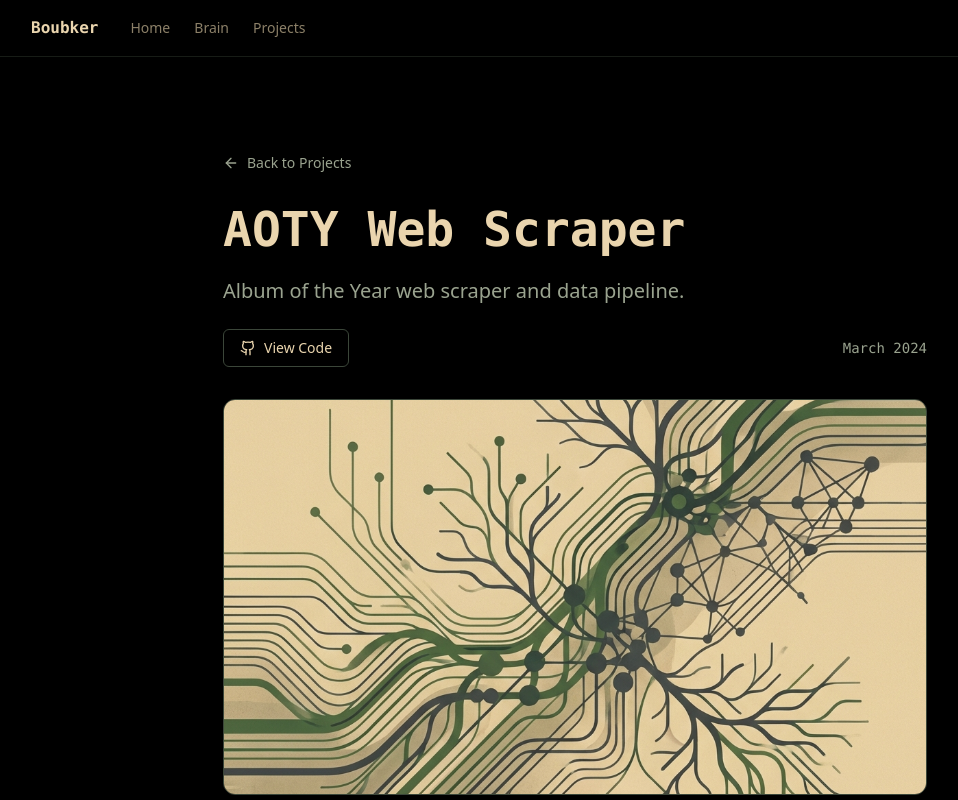
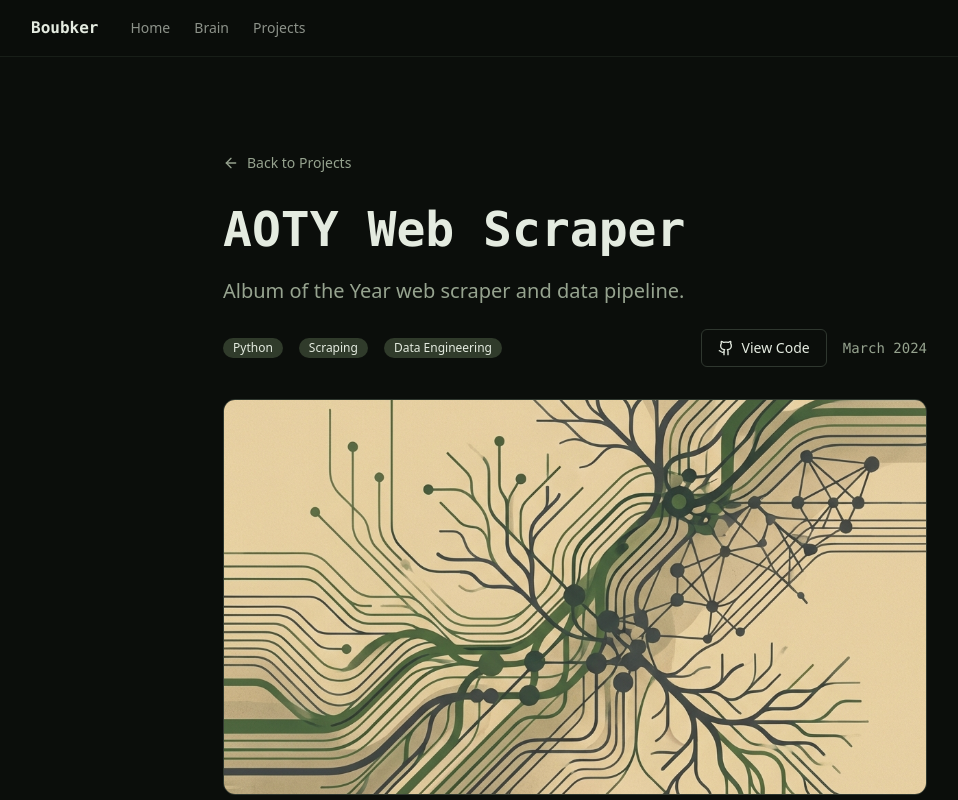
Before and after one commit to boubker98/Portfolio_Website, a Next.js app: page /projects/aoty-scraper in a window 1280 px wide. Shown: the top 800 px of the page, without its empty margins (65-1023 px from the left). Built offline with nearby package versions, Linux system fonts and the light colour scheme.

Commit message:
feat: Apply a new 'Forest Theme' with an updated color palette, introduce a reusable tag component, and adjust graph colors.

```diff
--- a/src/app/brain/[slug]/page.tsx
+++ b/src/app/brain/[slug]/page.tsx
@@ -76,7 +76,7 @@ export default async function NotePage({ params }: PageProps) {
               {post.tags.map((tag) => (
                 <span
                   key={tag}
-                  className="px-2 py-1 bg-secondary rounded-md text-xs font-medium"
+                  className="tag"
                 >
                   #{tag}
                 </span>
--- a/src/app/globals.css
+++ b/src/app/globals.css
@@ -29,67 +29,42 @@
 
 @layer base {
   :root {
-    /* Forest Theme - Light Mode (Inverted/Adapted) */
-    --background: hsl(39 58% 95%); /* Very light beige */
-    --foreground: hsl(111 12% 12%); /* Dark Green/Black text */
+    /* Forest Theme - Forced Dark Mode */
+    --background: hsl(120 10% 5%); /* Very dark forest green/black */
+    --foreground: hsl(100 20% 90%); /* Pale sage green */
 
-    --card: hsl(39 58% 98%);
-    --card-foreground: hsl(111 12% 12%);
+    --card: hsl(120 8% 8%);
+    --card-foreground: hsl(100 20% 90%);
 
-    --popover: hsl(39 58% 98%);
-    --popover-foreground: hsl(111 12% 12%);
+    --popover: hsl(120 8% 8%);
+    --popover-foreground: hsl(100 20% 90%);
 
-    --primary: hsl(90 33% 38%); /* Medium Green #628141 */
-    --primary-foreground: hsl(39 58% 90%);
+    --primary: hsl(100 40% 45%); /* Distinct Green */
+    --primary-foreground: hsl(120 10% 5%);
 
-    --secondary: hsl(86 33% 54%); /* Light Green #8BAE66 */
-    --secondary-foreground: hsl(111 12% 12%);
+    --secondary: hsl(100 15% 20%); /* Dark Green bg */
+    --secondary-foreground: hsl(100 20% 90%);
 
-    --muted: hsl(90 20% 90%);
-    --muted-foreground: hsl(111 10% 40%);
+    --muted: hsl(120 8% 15%);
+    --muted-foreground: hsl(100 10% 60%);
 
-    --accent: hsl(86 33% 80%);
-    --accent-foreground: hsl(111 12% 12%);
+    --accent: hsl(120 8% 15%);
+    --accent-foreground: hsl(100 20% 90%);
 
-    --destructive: hsl(0 84.2% 60.2%);
-    --destructive-foreground: hsl(0 0% 98%);
+    --destructive: hsl(0 62.8% 30.6%);
+    --destructive-foreground: hsl(100 20% 90%);
 
-    --border: hsl(90 20% 85%);
-    --input: hsl(90 20% 85%);
-    --ring: hsl(90 33% 38%);
+    --border: hsl(120 8% 20%);
+    --input: hsl(120 8% 20%);
+    --ring: hsl(100 40% 45%);
 
     --radius: 0.5rem;
   }
+}
 
-  .dark {
-    /* Forest Theme - Dark Mode (Requested Palette) */
-    --background: hsl(0 0% 0%); /* Solid Black #000000 */
-    --foreground: hsl(39 58% 80%); /* #EBD5AB (Beige) */
-
-    --card: hsl(111 12% 12%); /* Same as bg for seamless look, or slightly lighter */
-    --card-foreground: hsl(39 58% 80%);
-
-    --popover: hsl(111 12% 12%);
-    --popover-foreground: hsl(39 58% 80%);
-
-    --primary: hsl(90 33% 38%); /* #628141 */
-    --primary-foreground: hsl(39 58% 95%);
-
-    --secondary: hsl(86 33% 54%); /* #8BAE66 */
-    --secondary-foreground: hsl(111 12% 12%);
-
-    --muted: hsl(111 10% 20%);
-    --muted-foreground: hsl(86 10% 60%);
-
-    --accent: hsl(111 10% 20%);
-    --accent-foreground: hsl(39 58% 80%);
-
-    --destructive: hsl(0 62.8% 30.6%);
-    --destructive-foreground: hsl(39 58% 95%);
-
-    --border: hsl(111 10% 25%);
-    --input: hsl(111 10% 25%);
-    --ring: hsl(86 33% 54%);
+@layer components {
+  .tag {
+    @apply inline-flex items-center px-2.5 py-0.5 rounded-full text-xs font-medium bg-secondary text-secondary-foreground transition-colors hover:bg-secondary/80;
   }
 }
 
@@ -137,6 +112,11 @@ body {
   --tw-prose-th-borders: var(--border);
   --tw-prose-td-borders: var(--border);
 
+  /* Custom Link Styling */
+  .prose a {
+    @apply no-underline border-b border-primary/30 transition-colors hover:border-primary hover:bg-primary/10 rounded-sm px-0.5;
+  }
+
   /* Invert color overrides for dark mode since we use a custom palette */
   --tw-prose-invert-body: var(--foreground);
   --tw-prose-invert-headings: var(--foreground);
--- a/src/app/projects/[slug]/page.tsx
+++ b/src/app/projects/[slug]/page.tsx
@@ -37,8 +37,15 @@ export default async function ProjectPage({ params }: PageProps) {
         <h1 className="text-4xl md:text-5xl font-bold font-mono">{project.title}</h1>
         <p className="text-xl text-muted-foreground">{project.description}</p>
 
-        <div className="flex flex-wrap items-center gap-4 text-sm">
-          {project.demoUrl && (
+        <div className="flex flex-wrap items-center gap-4 text-sm mt-4">
+          {project.tags && project.tags.map((tag) => (
+             <span key={tag} className="tag">
+                {tag}
+             </span>
+          ))}
+
+          <div className="flex items-center gap-4 ml-auto">
+             {project.demoUrl && (
             <a
               href={project.demoUrl}
               target="_blank"
@@ -63,6 +70,7 @@ export default async function ProjectPage({ params }: PageProps) {
             {format(new Date(project.date), "MMMM yyyy")}
           </time>
         </div>
+      </div>
 
         {project.image && (
           <div className="w-full aspect-video rounded-xl overflow-hidden border border-border bg-muted/50 mt-8">
--- a/src/components/Graph.tsx
+++ b/src/components/Graph.tsx
@@ -61,8 +61,8 @@ export default function Graph({ data }: { data: GraphData }) {
         height={dimensions.height}
         graphData={data}
         nodeLabel="name"
-        nodeColor={() => isDark ? '#60a5fa' : '#3b82f6'}
-        linkColor={() => isDark ? '#4b5563' : '#e5e7eb'}
+        nodeColor={() => '#7DAF58'} // Primary Green
+        linkColor={() => '#4A5E42'} // Muted Forest Green
         backgroundColor={isDark ? '#00000000' : '#ffffff00'} // Transparent background to blend with theme
         onNodeClick={handleNodeClick}
         nodeRelSize={6}
--- a/src/components/footer.tsx
+++ b/src/components/footer.tsx
@@ -56,7 +56,8 @@ export function Footer() {
             <p>&copy; {currentYear} Boubker Ennajy. All rights reserved.</p>
             <p>
                 Built with <a href="https://nextjs.org" target="_blank" className="hover:text-foreground underline underline-offset-2">Next.js</a>
-                & <a href="https://tailwindcss.com" target="_blank" className="hover:text-foreground underline underline-offset-2">Tailwind</a>.
+                <span> & </span> <a href="https://tailwindcss.com" target="_blank" className="hover:text-foreground underline underline-offset-2">Tailwind</a>.
+
             </p>
         </div>
       </div>
```
